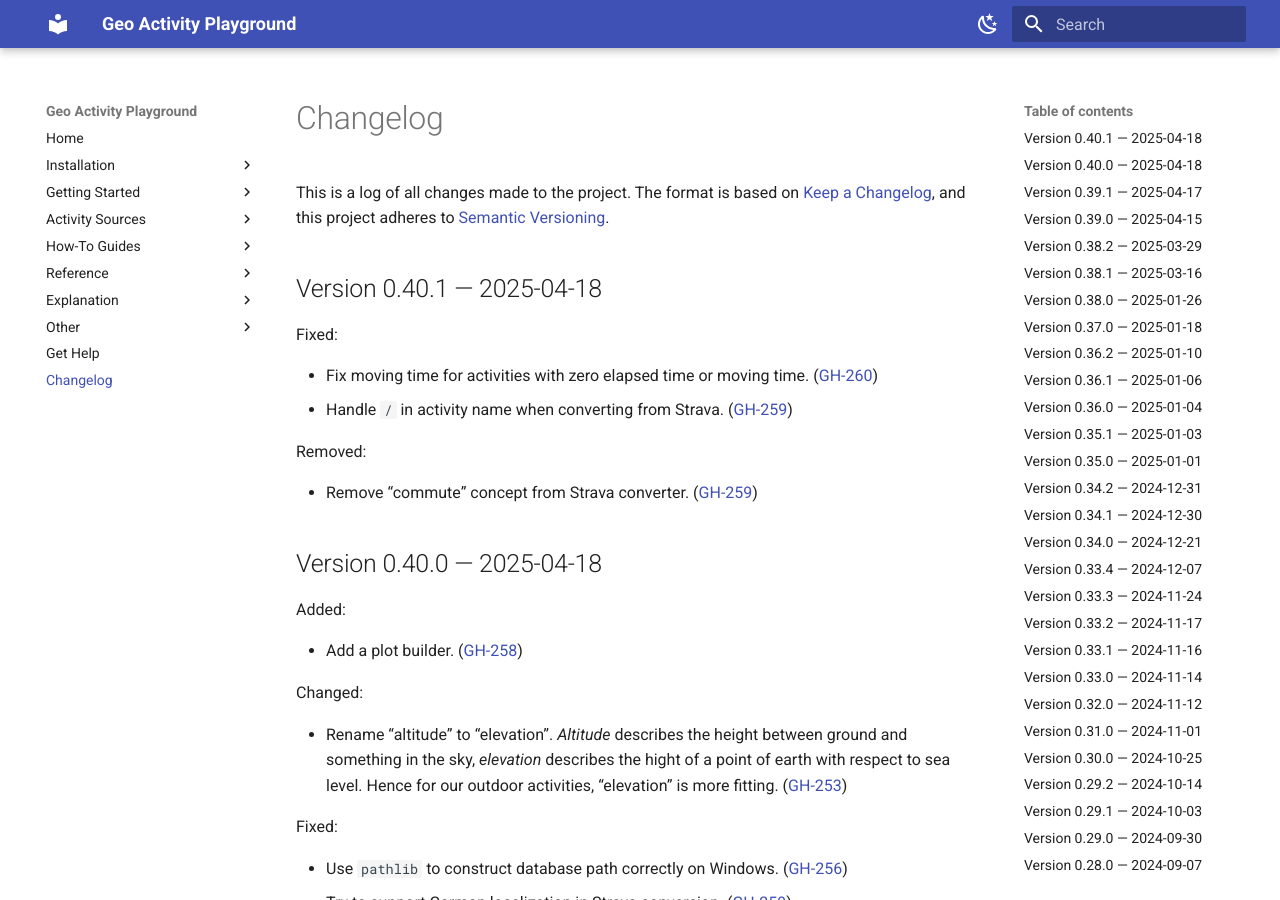
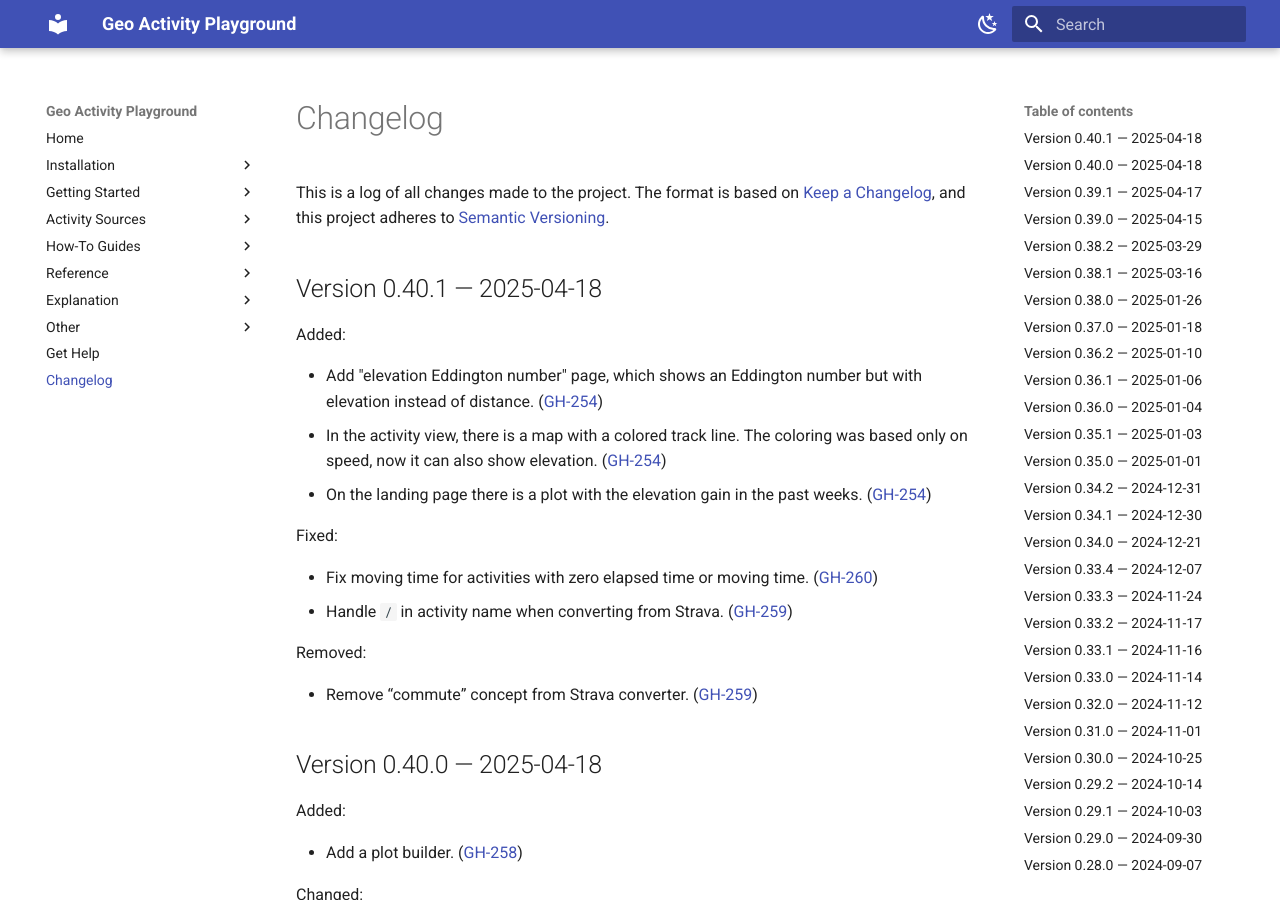
Before and after one commit to martin-ueding/geo-activity-playground, an MkDocs documentation site: the page built from docs/changelog.md, in a window 1280 px wide and 900 px high. Built offline with MkDocs 1.6.1 and Material for MkDocs 9.7.7, drawn with Linux system fonts in a browser that asks for light colours.

Commit message:
Changelog entry

```diff
--- a/docs/changelog.md
+++ b/docs/changelog.md
@@ -16,6 +16,12 @@ Types of changes
 -->
 
 ## Version 0.40.1 — 2025-04-18
+
+Added:
+
+- Add "elevation Eddington number" page, which shows an Eddington number but with elevation instead of distance. ([GH-254](https://github.com/martin-ueding/geo-activity-playground/issues/254))
+- In the activity view, there is a map with a colored track line. The coloring was based only on speed, now it can also show elevation. ([GH-254](https://github.com/martin-ueding/geo-activity-playground/issues/254))
+- On the landing page there is a plot with the elevation gain in the past weeks. ([GH-254](https://github.com/martin-ueding/geo-activity-playground/issues/254))
 
 Fixed:
 
```
